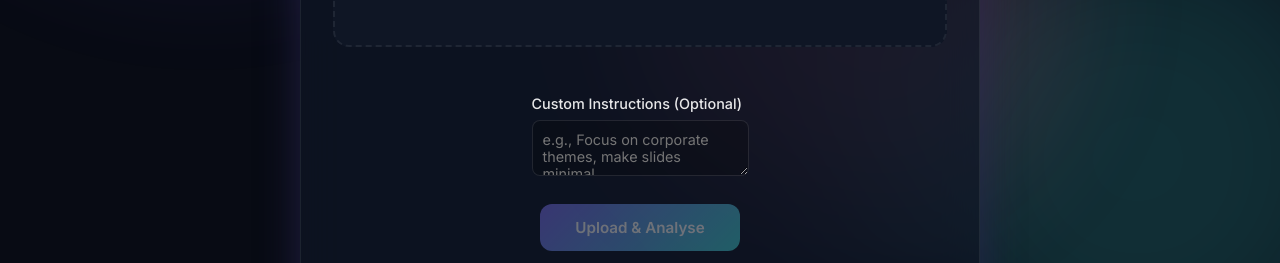
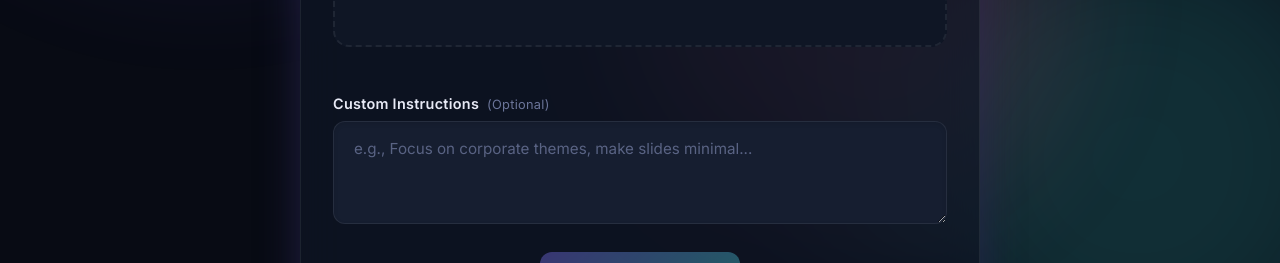
Before and after one commit to Addalin-CP3445/TalkToVideo, a website: page public/index.html in a window 1280 px wide. Shown: the part 528-791 px from the top of the page. Drawn offline with Linux system fonts and the light colour scheme.

Commit message:
feat: added better input box UI

```diff
--- a/public/index.html
+++ b/public/index.html
@@ -84,11 +84,11 @@
           <button class="btn-icon" id="remove-file" aria-label="Remove file">✕</button>
         </div>
 
-        <div style="margin-top: 1.5rem; text-align: left;">
-          <label for="custom-prompt" style="font-weight: 500; font-size: 0.9rem; margin-bottom: 0.5rem; display: block; color: rgba(255,255,255,0.9);">
-            Custom Instructions (Optional)
+        <div class="input-group">
+          <label for="custom-prompt" class="input-label">
+            Custom Instructions <span class="input-optional">(Optional)</span>
           </label>
-          <textarea id="custom-prompt" rows="2" placeholder="e.g., Focus on corporate themes, make slides minimal..." style="width: 100%; padding: 10px; border-radius: 8px; border: 1px solid rgba(255,255,255,0.1); background: rgba(0,0,0,0.2); color: white; font-family: inherit; font-size: 0.9rem; resize: vertical;"></textarea>
+          <textarea id="custom-prompt" class="input-textarea" rows="3" placeholder="e.g., Focus on corporate themes, make slides minimal..."></textarea>
         </div>
 
         <button class="btn btn-primary" id="btn-upload" disabled>
--- a/public/style.css
+++ b/public/style.css
@@ -496,6 +496,61 @@ body {
   vertical-align: middle;
 }
 
+/* ── Form Inputs ───────────────────────────────────────── */
+.input-group {
+  margin-top: 1.5rem;
+  text-align: left;
+  width: 100%;
+}
+
+.input-label {
+  font-weight: 600;
+  font-size: 0.9rem;
+  margin-bottom: 0.6rem;
+  display: block;
+  color: var(--clr-text);
+  letter-spacing: 0.02em;
+}
+
+.input-optional {
+  color: var(--clr-muted);
+  font-weight: 400;
+  font-size: 0.8rem;
+  margin-left: 0.25rem;
+}
+
+.input-textarea {
+  width: 100%;
+  padding: 1rem 1.25rem;
+  border-radius: var(--radius-btn);
+  border: 1px solid var(--clr-border);
+  background: var(--clr-surface-2);
+  color: var(--clr-text);
+  font-family: inherit;
+  font-size: 0.95rem;
+  line-height: 1.5;
+  resize: vertical;
+  transition: var(--transition);
+  box-shadow: inset 0 2px 4px rgba(0,0,0,0.1);
+}
+
+.input-textarea::placeholder {
+  color: var(--clr-muted);
+  opacity: 0.8;
+}
+
+.input-textarea:hover {
+  border-color: rgba(255,255,255,0.15);
+  background: rgba(22, 30, 48, 0.8);
+}
+
+.input-textarea:focus {
+  outline: none;
+  border-color: var(--clr-accent);
+  box-shadow: 0 0 0 3px rgba(124,108,240,0.25), inset 0 2px 4px rgba(0,0,0,0.1);
+  background: var(--clr-surface);
+}
+
 /* ── Progress bar ──────────────────────────────────────── */
 .progress-track {
   width: 100%;
```
